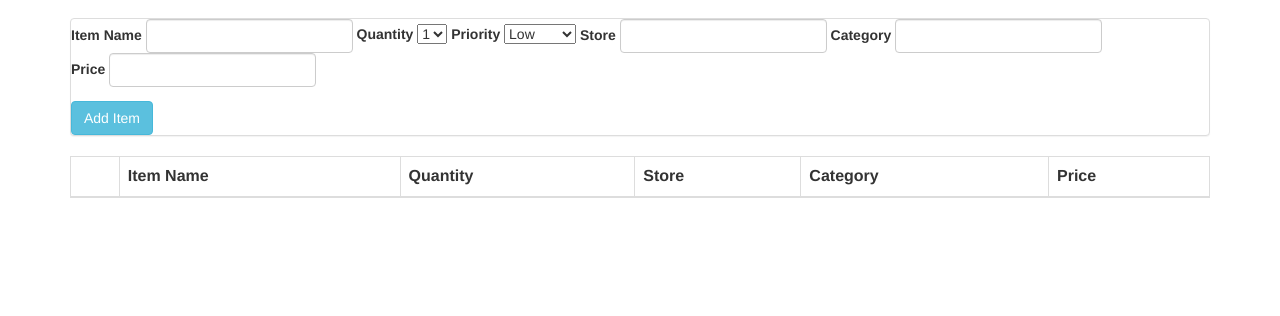
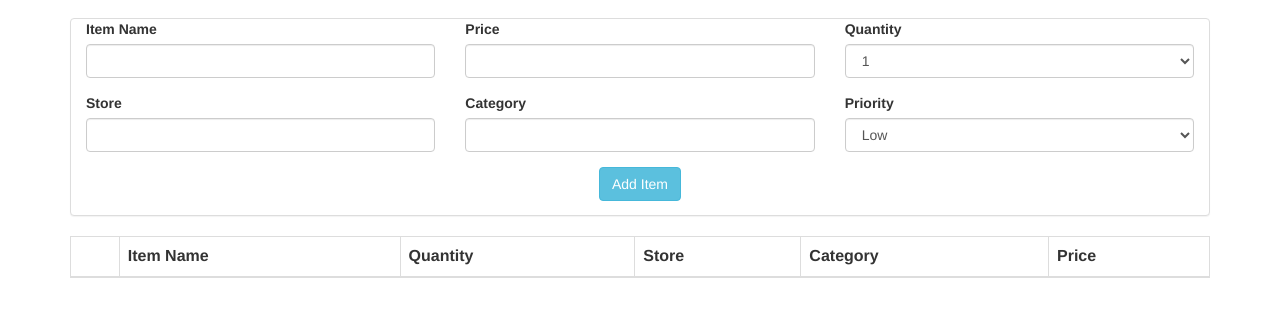
Before and after one commit to bradko/shopping_cs330a_spring18, a plain HTML site: page static/index.html in a window 1280 px wide. Shown: the part 54-370 px from the top of the page. Drawn offline with nearby package versions, Linux system fonts and the light colour scheme.

Commit message:
cleaned up panel html

```diff
--- a/static/index.html
+++ b/static/index.html
@@ -31,17 +31,21 @@
 
 	<div class="container" id="entry">
 		<div class="panel panel-default">
-			<form class="form-inline">
+			<form>
+				<div class="form-row">
+					<div class="form-group col-md-4">
+						<label for="name">Item Name</label>
+						<input type=text class="form-control" id="name"/>
+					</div>
 
-				<div class="form-group">
-					<label for="name">Item Name</label>
-					<input type=text class="form-control" id="name"/>
-				</div>
+					<div class="form-group col-md-4">
+							<label for="price">Price</label>
+							<input type=text class="form-control" id="price"/>
+						</div>
 
-				<div class="form-group">
-					<div class="dropdown">
+					<div class="form-group col-md-4">
 						<label for="quantity">Quantity</label>
-					    <select id="quantity" value="0">
+					    <select id="quantity" class="form-control" value="0">
 			  				<option>1</option>
 							<option>2</option>
 							<option>3</option>
@@ -51,10 +55,20 @@
 					</div>
 				</div>
 
-				<div class="form-group">
-					<div class="dropdown">
+				<div class="form-row">
+					<div class="form-group col-md-4">
+						<label for="store">Store</label>
+						<input type=text class="form-control" id="store"/>
+					</div>
+
+					<div class="form-group col-md-4">
+						<label for="category">Category</label>
+						<input type=text class="form-control" id="category"/>
+					</div>
+
+					<div class="form-group col-md-4">
 						<label for="priority">Priority</label>
-					    <select id="priority" value="Low">
+					    <select id="priority" class="form-control" value="Low">
 			  				<option>Low</option>
 							<option>Medium</option>
 							<option>High</option>
@@ -62,22 +76,8 @@
 					</div>
 				</div>
 
-				<div class="form-group">
-					<label for="store">Store</label>
-					<input type=text class="form-control" id="store"/>
-				</div>
-
-				<div class="form-group">
-					<label for="category">Category</label>
-					<input type=text class="form-control" id="category"/>
-				</div>
-
-				<div class="form-group">
-					<label for="price">Price</label>
-					<input type=text class="form-control" id="price"/>
-				</div>
+			<button class="btn btn-info center-block" onclick="clickedon()" id=add type="button">Add Item</button>
 			</form>
-			<button class="btn btn-info" onclick="clickedon()" id=add type="button">Add Item</button>
 		</div>
 	</div>
 
```
Also changed, not shown: 1 other file.
